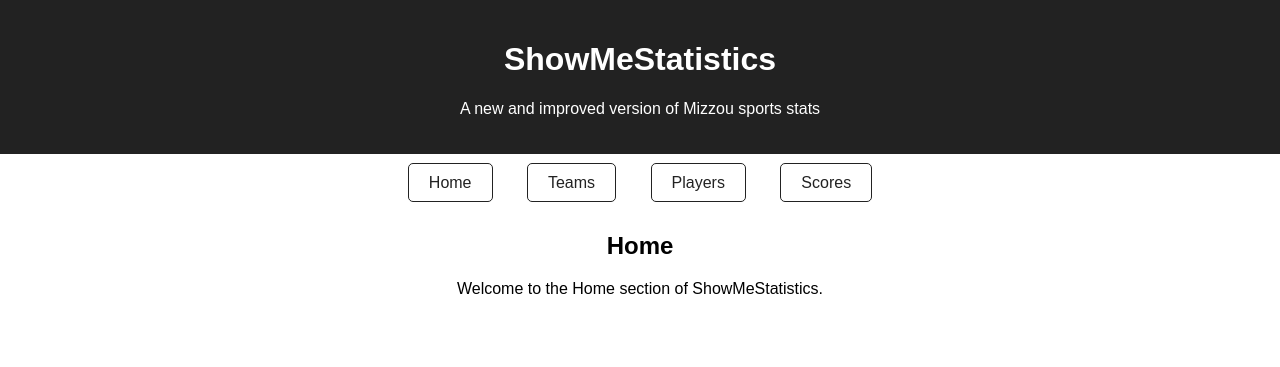
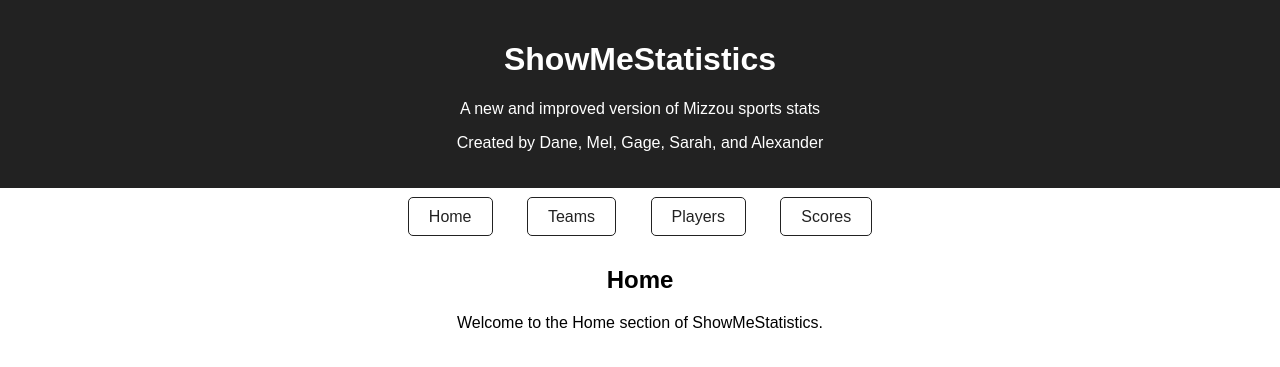
Before and after one commit to dane-bishop/ShowMeStatisticsWebsite, a Flask app: page / in a window 1280 px wide. Shown: the top 367 px of the page. Run offline with Flask 3, Linux system fonts and the light colour scheme.

Commit message:
Added names to the website

```diff
--- a/templates/index.html
+++ b/templates/index.html
@@ -39,6 +39,7 @@
     <header>
         <h1>ShowMeStatistics</h1>
         <p>A new and improved version of Mizzou sports stats</p>
+        <p>Created by Dane, Mel, Gage, Sarah, and Alexander</p>
     </header>
 
     <nav>
```
